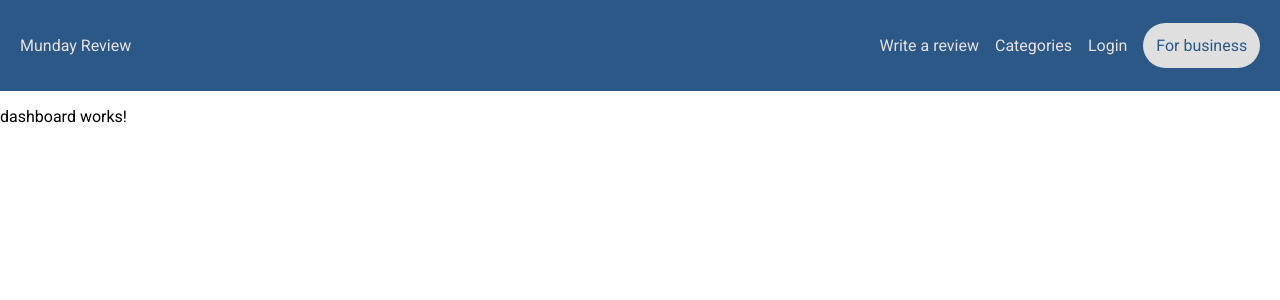
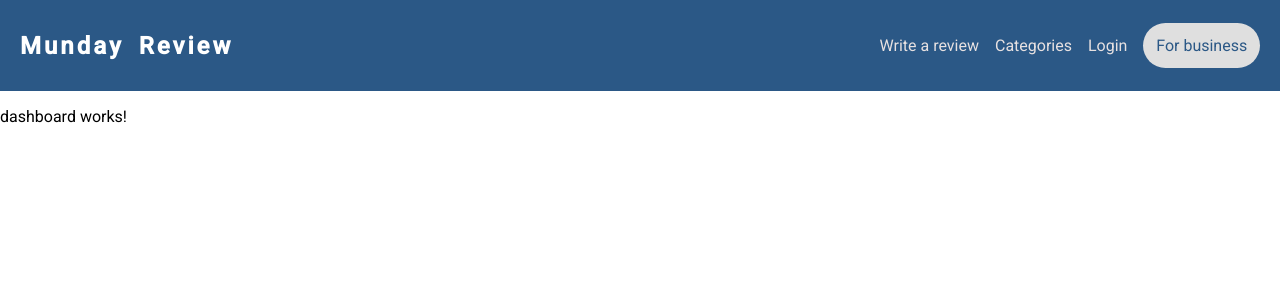
Before and after one commit to eawebmaster20/munday-reviews-fe, an Angular app: page /dashboard/home in a window 1280 px wide. Shown: the top 300 px of the page. Built offline with nearby package versions, Linux system fonts and the light colour scheme.

Commit message:
fix: update brand style

```diff
--- a/src/app/shared/components/main-toolbar/main-toolbar.component.scss
+++ b/src/app/shared/components/main-toolbar/main-toolbar.component.scss
@@ -13,6 +13,15 @@
         color:rgb(231, 225, 225);
         align-items: center;
 
+        .brand{
+            font-size: 1.5rem;
+            font-weight: 700;
+            letter-spacing: 3px;
+            word-spacing: 6px;
+            color: #ffffff;
+            margin-right: 1rem;
+            cursor: pointer;
+        }
         .menu{
             margin-left:auto;
             ul{
```
